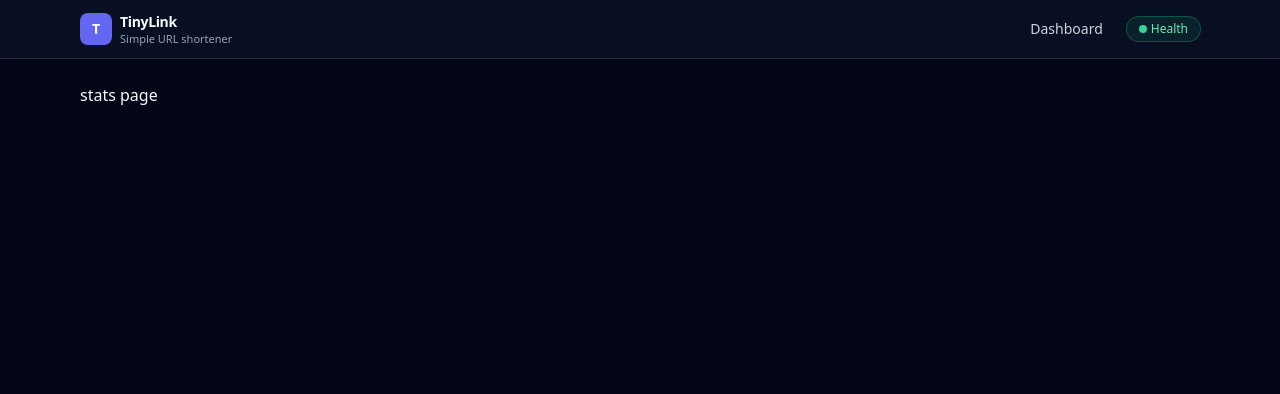
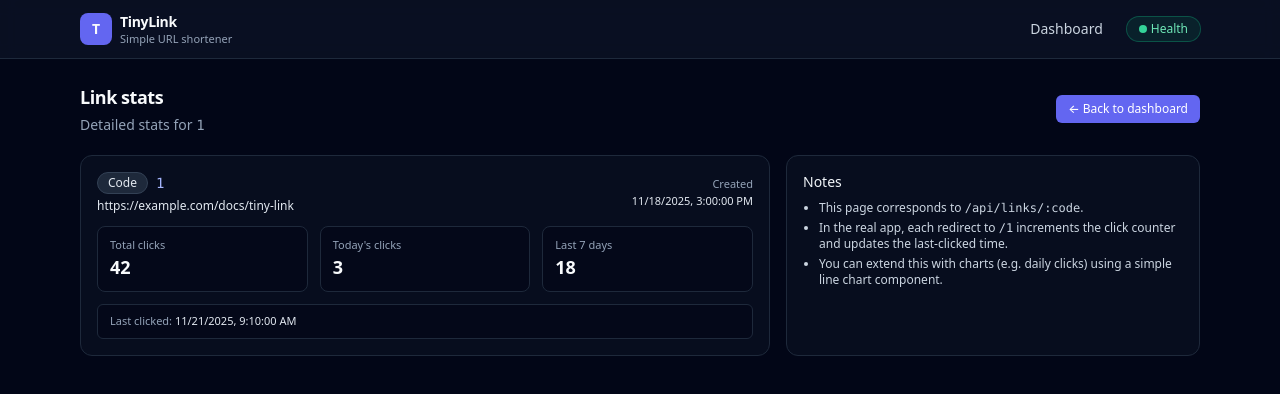
Before and after one commit to anshif-8590/tiny-url-frontend, a React (Create React App) app: page /code/1 in a window 1280 px wide. Shown: the top 394 px of the page. Built offline with nearby package versions, Linux system fonts and the light colour scheme.

Commit message:
stats page design completed

```diff
--- a/src/pages/StatsPage.jsx
+++ b/src/pages/StatsPage.jsx
@@ -1,11 +1,159 @@
-import React from 'react'
+import React, { useEffect, useState } from "react";
+import { Link, useParams } from "react-router-dom";
+import Button from "../components/Button";
+import Badge from "../components/Badge";
 
 const StatsPage = () => {
-  return (
-    <>
-    <h1>stats page</h1>
-    </>
-  )
+    const { code } = useParams();
+    const [loading, setLoading] = useState(true);
+    const [notFound, setNotFound] = useState(false);
+    const [data, setData] = useState(null);
+
+    useEffect(() => {
+        setLoading(true);
+        setNotFound(false);
+
+        // simulate API
+        const t = setTimeout(() => {
+            if (code === "missing") {
+                setNotFound(true);
+                setData(null);
+            } else {
+                setData({
+                    code,
+                    url: "https://example.com/docs/tiny-link",
+                    clicks: 42,
+                    lastClicked: "2025-11-21T09:10:00Z",
+                    createdAt: "2025-11-18T15:00:00Z",
+                    todayClicks: 3,
+                    weekClicks: 18,
+                });
+            }
+            setLoading(false);
+        }, 600);
+
+        return () => clearTimeout(t);
+    }, [code]);
+    return (
+        <>
+            <div className="space-y-5">
+                <div className="flex items-center justify-between">
+                    <div className="space-y-1">
+                        <h1 className="text-lg font-semibold tracking-tight">
+                            Link stats
+                        </h1>
+                        <p className="text-sm text-slate-400">
+                            Detailed stats for <span className="font-mono">{code}</span>
+                        </p>
+                    </div>
+                    <Link to="/">
+                        <Button className="text-xs px-2.5 py-1">← Back to dashboard</Button>
+                    </Link>
+                </div>
+
+                {loading && (
+                    <div className="rounded-xl border border-slate-800 bg-slate-900/40 p-4 text-sm text-slate-300">
+                        Fetching stats…
+                    </div>
+                )}
+
+                {!loading && notFound && (
+                    <div className="space-y-3 rounded-xl border border-rose-800 bg-rose-950/40 p-4 text-sm">
+                        <p className="font-medium text-rose-100">
+                            No link found for code <span className="font-mono">{code}</span>.
+                        </p>
+                        <p className="text-xs text-rose-200/80">
+                            Ensure the code is correct or create a new TinyLink from the
+                            dashboard.
+                        </p>
+                        <Link to="/">
+                            <Button className="mt-1 text-xs px-2.5 py-1">Go to dashboard</Button>
+                        </Link>
+                    </div>
+                )}
+
+                {!loading && data && (
+                    <>
+                        <section className="grid gap-4 md:grid-cols-[minmax(0,2fr)_minmax(0,1.2fr)]">
+                            <div className="space-y-3 rounded-xl border border-slate-800 bg-slate-900/40 p-4">
+                                <div className="flex items-center justify-between gap-3">
+                                    <div>
+                                        <div className="mb-1 flex items-center gap-2">
+                                            <Badge>Code</Badge>
+                                            <span className="font-mono text-sm text-indigo-300">
+                                                {data.code}
+                                            </span>
+                                        </div>
+                                        <a
+                                            href={data.url}
+                                            target="_blank"
+                                            rel="noreferrer"
+                                            title={data.url}
+                                            className="block max-w-full truncate text-xs text-slate-200 hover:text-indigo-300"
+                                        >
+                                            {data.url}
+                                        </a>
+                                    </div>
+                                    <div className="text-right text-[11px] text-slate-400">
+                                        <p>Created</p>
+                                        <p className="font-medium text-slate-200">
+                                            {new Date(data.createdAt).toLocaleString()}
+                                        </p>
+                                    </div>
+                                </div>
+
+                                <div className="mt-3 grid gap-3 sm:grid-cols-3">
+                                    <StatCard label="Total clicks" value={data.clicks} />
+                                    <StatCard
+                                        label="Today's clicks"
+                                        value={data.todayClicks}
+                                    />
+                                    <StatCard
+                                        label="Last 7 days"
+                                        value={data.weekClicks}
+                                    />
+                                </div>
+
+                                <div className="mt-4 rounded-md border border-slate-800 bg-slate-950/60 px-3 py-2 text-[11px] text-slate-400">
+                                    Last clicked:{" "}
+                                    <span className="font-medium text-slate-200">
+                                        {new Date(data.lastClicked).toLocaleString()}
+                                    </span>
+                                </div>
+                            </div>
+
+                            <div className="rounded-xl border border-slate-800 bg-slate-900/40 p-4 text-xs text-slate-300">
+                                <h2 className="mb-2 text-sm font-medium text-slate-100">
+                                    Notes
+                                </h2>
+                                <ul className="list-disc space-y-1 pl-4">
+                                    <li>This page corresponds to <code>/api/links/:code</code>.</li>
+                                    <li>
+                                        In the real app, each redirect to <code>/{code}</code>{" "}
+                                        increments the click counter and updates the last-clicked
+                                        time.
+                                    </li>
+                                    <li>
+                                        You can extend this with charts (e.g. daily clicks) using a
+                                        simple line chart component.
+                                    </li>
+                                </ul>
+                            </div>
+                        </section>
+                    </>
+                )}
+            </div>
+        </>
+    )
 }
 
 export default StatsPage
+
+function StatCard({ label, value }) {
+  return (
+    <div className="rounded-lg border border-slate-800 bg-slate-950/60 px-3 py-2.5">
+      <p className="text-[11px] text-slate-400">{label}</p>
+      <p className="text-lg font-semibold text-slate-50">{value}</p>
+    </div>
+  );
+}
```
